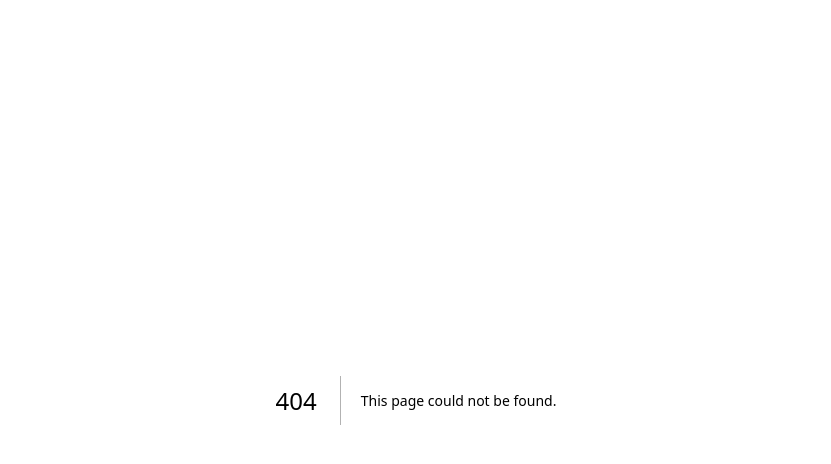
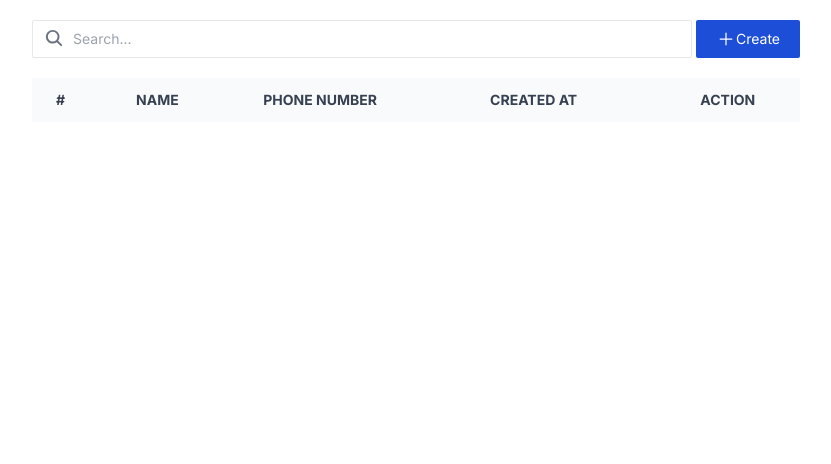
Before and after one commit to yongkisatrias/dd4c9747-4eac-4f2f-9811-9646254665f8, a Next.js app: page /contacts in a window 1280 px wide. Before the commit this address had no page. Shown: the top 464 px of the page, without its empty margins (224-1055 px from the left). Built offline with nearby package versions, Linux system fonts and the light colour scheme.

Commit message:
[UPDATE] Update UI Design

```diff
--- /dev/null
+++ b/app/contacts/page.tsx
@@ -0,0 +1,17 @@
+import ContactTable from "@/components/contact-table";
+import Search from "@/components/search";
+import { CreateButton } from "@/components/button";
+
+const Contacts = () => {
+  return (
+    <div className="max-w-screen-md mx-auto mt-5">
+      <div className="flex items-center justify-between gap-1 mb-5">
+        <Search />
+        <CreateButton />
+      </div>
+      <ContactTable />
+    </div>
+  );
+};
+
+export default Contacts;
--- /dev/null
+++ b/components/button.tsx
@@ -0,0 +1,14 @@
+import Link from "next/link";
+import { IoAddSharp } from "react-icons/io5";
+
+export const CreateButton = () => {
+  return (
+    <Link
+      href="/contact/create"
+      className="inline-flex items-center space-x-1 text-white bg-blue-700 hover:bg-blue-800 px-5 py-[9px] rounded-sm text-sm"
+    >
+      <IoAddSharp size={20} />
+      Create
+    </Link>
+  );
+};
--- /dev/null
+++ b/components/contact-table.tsx
@@ -0,0 +1,26 @@
+const ContactTable = () => {
+  return (
+    <table className="w-full text-sm text-left text-gray-500">
+      <thead className="text-sm text-gray-700 uppercase bg-gray-50">
+        <tr>
+          <th className="py-3 px-6">#</th>
+          <th className="py-3 px-6">Name</th>
+          <th className="py-3 px-6">Phone Number</th>
+          <th className="py-3 px-6">Created at</th>
+          <th className="py-3 px-6 text-center">Action</th>
+        </tr>
+      </thead>
+      <tbody>
+        <tr>
+          <td className="py-3 px-6"></td>
+          <td className="py-3 px-6"></td>
+          <td className="py-3 px-6"></td>
+          <td className="py-3 px-6"></td>
+          <td></td>
+        </tr>
+      </tbody>
+    </table>
+  );
+};
+
+export default ContactTable;
--- /dev/null
+++ b/components/search.tsx
@@ -0,0 +1,16 @@
+import { IoSearch } from "react-icons/io5";
+
+const search = () => {
+  return (
+    <div className="relative flex flex-1">
+      <input
+        type="text"
+        className="w-full border border-gray-200 py-2 pl-10 text-sm outline-2 rounded-sm"
+        placeholder="Search..."
+      />
+      <IoSearch className="absolute left-3 top-2 h-5 w-5 text-gray-500" />
+    </div>
+  );
+};
+
+export default search;
```
Also changed, not shown: package.json (+5 -4 lines), 1 other file (tests, documents, lock files or other folders).
